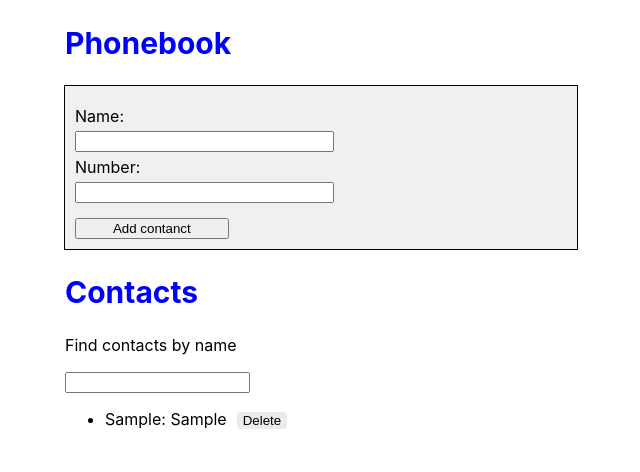
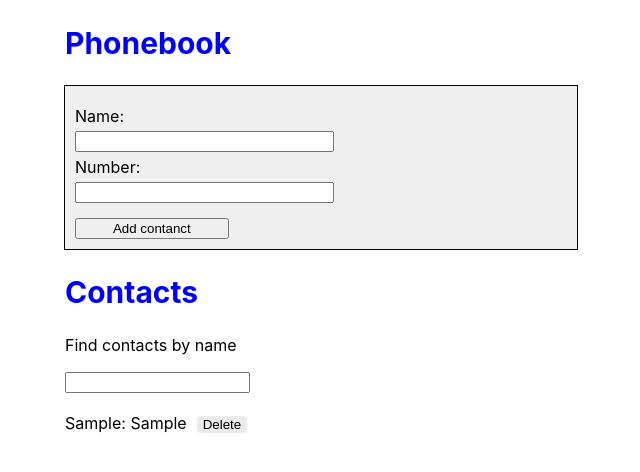
Before and after one commit to RZFalcore/goit-react-hw-08-phonebook, a React (Create React App) app: page / in a window 1280 px wide. Both pictures are taken after typing "Sample", "Sample" into the empty fields and a click on the button "Add contanct". Shown: the top 472 px of the page, without its empty margins (63-703 px from the left). Built offline with nearby package versions, Linux system fonts and the light colour scheme.

Commit message:
add Contacts animations

```diff
--- a/src/App/App.js
+++ b/src/App/App.js
@@ -11,16 +11,19 @@ export default class App extends Component {
   state = {
     contacts: [],
     filter: "",
+    animate: false,
   };
 
   componentDidMount() {
     const savedContacts = JSON.parse(localStorage.getItem("contacts"));
-    if (savedContacts ) this.setState({contacts: savedContacts})
+    if (savedContacts) this.setState({ contacts: savedContacts });
+    this.setState({  animate: true  });
   }
 
   componentDidUpdate(prevProps, prevState) {
     const { contacts } = this.state;
-    if (prevState.contacts !== contacts) localStorage.setItem("contacts", JSON.stringify(contacts))
+    if (prevState.contacts !== contacts)
+      localStorage.setItem("contacts", JSON.stringify(contacts));
   }
 
   handleChange = (e) => {
@@ -49,7 +52,7 @@ export default class App extends Component {
   };
 
   render() {
-    const { contacts, filter } = this.state;
+    const { contacts, filter, animate } = this.state;
 
     const filteredContacts = contactsFilter(filter, contacts);
 
@@ -60,10 +63,11 @@ export default class App extends Component {
         </Title>
         <Title text="Contacts">
           <Filter filter={filter} onChange={this.handleChange} />
-          <Contacts
+          {filteredContacts.length > 0 && <Contacts
+            animate={animate}
             contacts={filteredContacts}
             onDelete={this.handleDeleteContact}
-          />
+          />}
         </Title>
       </div>
     );
--- a/src/Contacts/Contacts.js
+++ b/src/Contacts/Contacts.js
@@ -1,19 +1,30 @@
 import React from "react";
 import { TransitionGroup, CSSTransition } from "react-transition-group";
 import PropTypes from "prop-types";
+import styles from "./Contacts.module.css";
+import quickSlide from "../transitions/quickSlide.module.css";
 
 import Contact from "../Contact/Contact";
 
-const Contacts = ({ contacts, onDelete }) => (
+const Contacts = ({ contacts, onDelete, animate }) => (
   <>
-    <ul>
+    <TransitionGroup component="ul" className={styles.contactsList}>
       {contacts.map((contact) => (
-        <Contact contact={contact}
-           key={contact.id}
-           onDelete={() => onDelete(contact.id)}
-        />
+        <CSSTransition
+          key={contact.id}
+          in={animate}
+          timeout={250}
+          classNames={quickSlide}
+          unmountOnExit
+        >
+          <Contact
+            contact={contact}
+            key={contact.id}
+            onDelete={() => onDelete(contact.id)}
+          />
+        </CSSTransition>
       ))}
-    </ul>
+    </TransitionGroup>
   </>
 );
 
--- /dev/null
+++ b/src/Contacts/Contacts.module.css
@@ -0,0 +1,9 @@
+.contactsList {
+    list-style: none;
+    display: flex;
+    flex-direction: column;
+    justify-content: flex-start;
+    align-items: flex-start;
+    margin: 20px 0px;
+    padding: 0px;
+}
```
